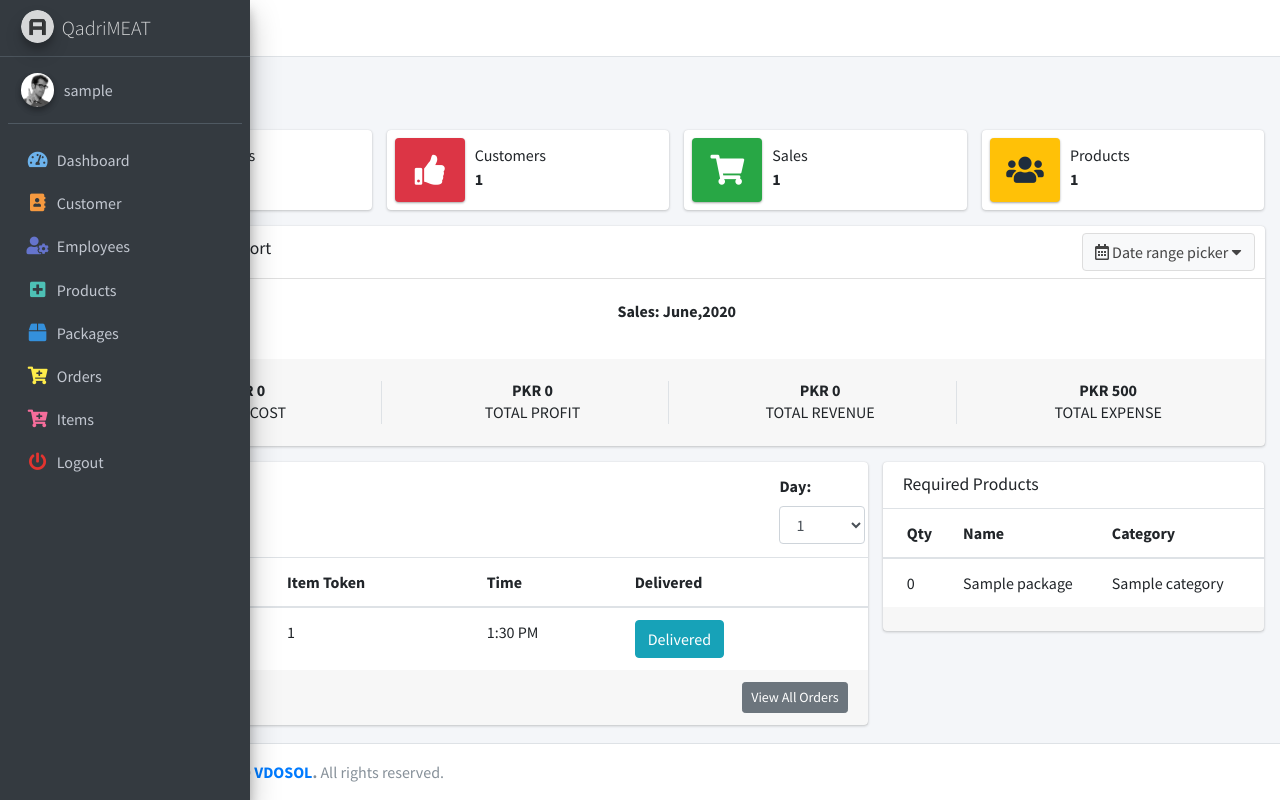
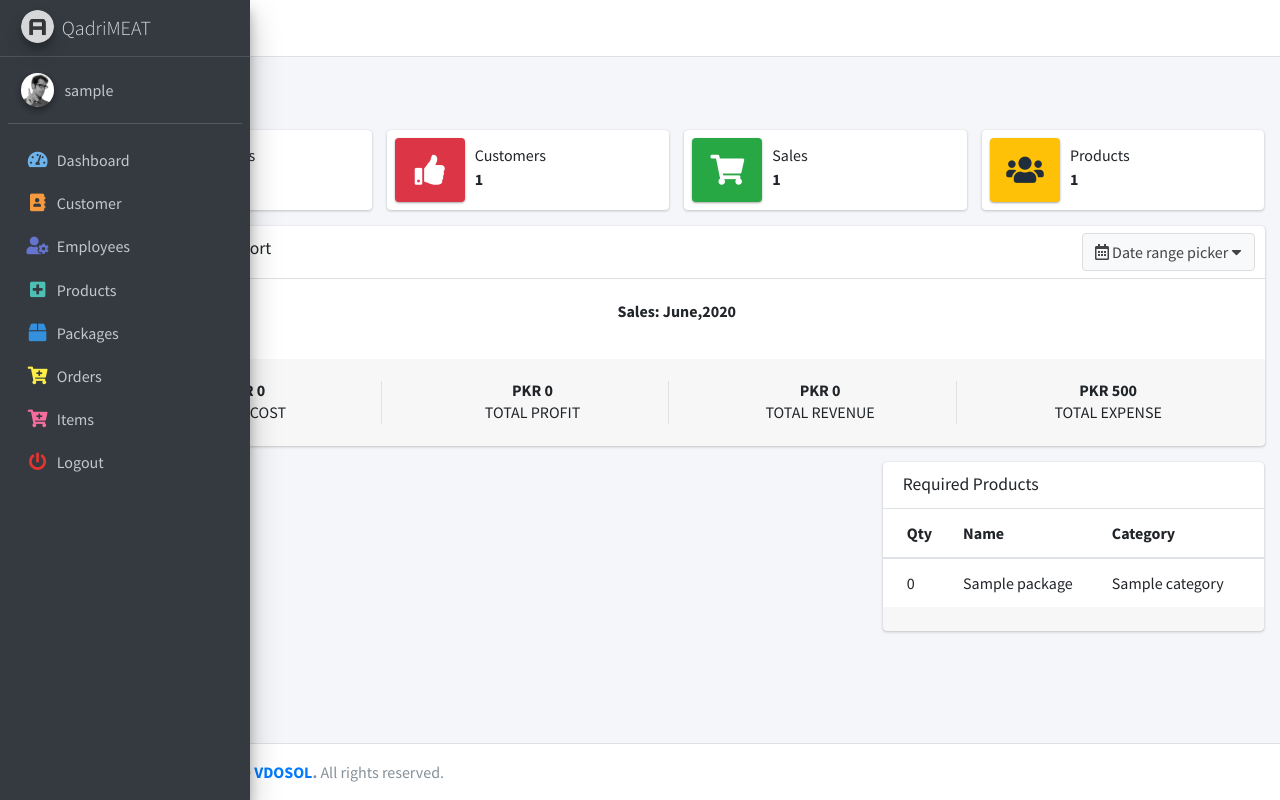
Before and after one commit to izubairsh/django-ecommerce, a Django app: page /dashboard in a window 1280 px wide. Run offline with Django 3.2, Linux system fonts and the light colour scheme; a user stored in the database is signed in; tables that the repository leaves empty hold one stand-in row (values such as "Sample post"); some libraries are stand-ins or nearby versions.

Commit message:
changes in dashboard

```diff
--- a/accounts/templates/dashboard.html
+++ b/accounts/templates/dashboard.html
@@ -162,57 +162,7 @@
                 <!-- Left col -->
                 <div class="col-md-8">
 
-                    <!-- TABLE: LATEST ORDERS -->
-                    <div class="card">
-                        <div class="card-header border-transparent">
-                            <h3 class="card-title">Latest Orders</h3>
 
-                            <div class="card-tools">
-                                <div class="row">
-                                    <label>Day: </label>
-                                    <select class="form-control">
-                                        <option>1</option>
-                                        <option>2</option>
-                                        <option>3</option>
-                                    </select>
-                                </div>
-                            </div>
-                        </div>
-                        <!-- /.card-header -->
-                        <div class="card-body p-0">
-                            <div class="table-responsive">
-                                <table class="table m-0">
-                                    <thead>
-                                        <tr>
-                                            <th>Order ID</th>
-                                            <th>Item Token</th>
-                                            <th>Time</th>
-                                            <th>Delivered</th>
-                                        </tr>
-                                    </thead>
-                                    <tbody>
-                                        <tr>
-                                            <td><a href="pages/examples/invoice.html">OR9842</a></td>
-                                            <td>1</td>
-                                            <td>1:30 PM</td>
-                                            <td>
-                                                <button class="btn btn-info">Delivered</button>
-                                            </td>
-                                        </tr>
-                                    </tbody>
-                                </table>
-                            </div>
-                            <!-- /.table-responsive -->
-                        </div>
-                        <!-- /.card-body -->
-                        <div class="card-footer clearfix">
-                            <a href="javascript:void(0)" class="btn btn-sm btn-info float-left">Place New Order</a>
-                            <a href="javascript:void(0)" class="btn btn-sm btn-secondary float-right">View All
-                                Orders</a>
-                        </div>
-                        <!-- /.card-footer -->
-                    </div>
-                    <!-- /.card -->
                 </div>
                 <!-- /.col -->
 
--- a/orders/views.py
+++ b/orders/views.py
@@ -78,6 +78,8 @@ def order_form(request, pk=0):
     # Get Order
     if pk == 0:
         order, created = Order.objects.get_or_create(user=user, complete=False)
+        order.date_created = datetime.now()
+        order.save()
     else:
         try:
             order = Order.objects.get(id=pk)
```
